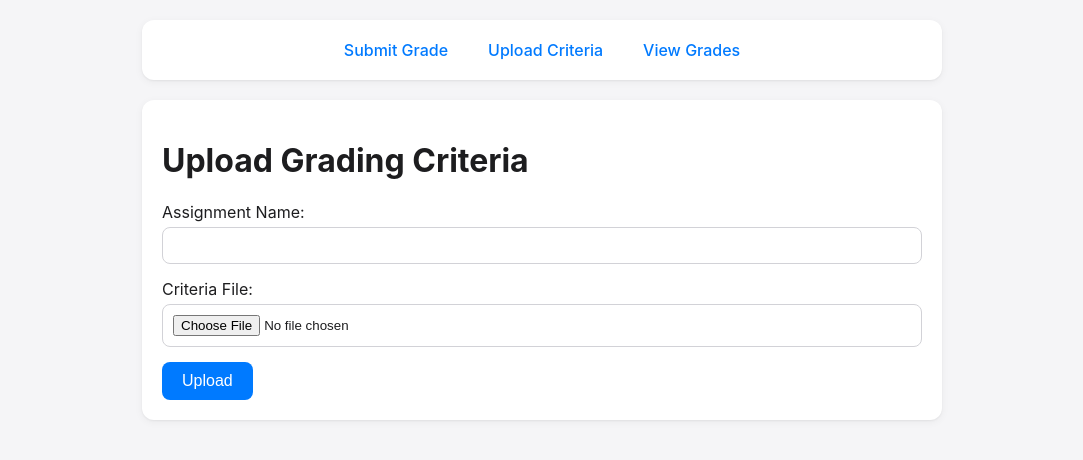
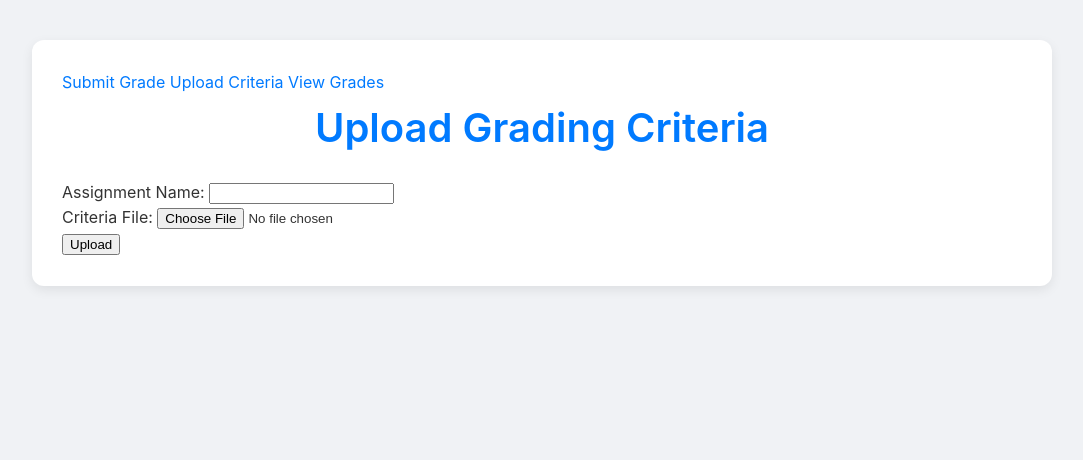
Before and after one commit to RyanCaudill04/GradingAgentFrontend, a Django app: template AgentDeployer/templates/upload_criteria.html in a window 1280 px wide. Shown: the top 460 px of the page, without its empty margins (98-1181 px from the left). Run offline with Django 5.2, Linux system fonts and the light colour scheme; the template is opened without the code that fills it, so the values that code supplies are empty.

Commit message:
feat(frontend): Implement Apple-like UI, add homepage, and fix static file serving

```diff
--- a/AgentDeployer/static/style.css
+++ b/AgentDeployer/static/style.css
@@ -1,113 +1,95 @@
-:root {
-    --apple-font: -apple-system, BlinkMacSystemFont, "Segoe UI", Roboto, Helvetica, Arial, sans-serif, "Apple Color Emoji", "Segoe UI Emoji", "Segoe UI Symbol";
-    --background-color: #f5f5f7;
-    --card-background-color: #ffffff;
-    --text-color: #1d1d1f;
-    --link-color: #007aff;
-    --border-color: #d2d2d7;
-    --border-radius: 12px;
-    --shadow: 0 1px 2px rgba(0,0,0,0.05), 0 2px 8px rgba(0,0,0,0.05);
+/* General Body Styles */
+body {
+    font-family: -apple-system, BlinkMacSystemFont, "Segoe UI", Roboto, Helvetica, Arial, sans-serif, "Apple Color Emoji", "Segoe UI Emoji", "Segoe UI Symbol";
+    margin: 0;
+    padding: 0;
+    background-color: #f0f2f5; /* Light gray background */
+    color: #333;
+    line-height: 1.6;
 }
 
-body {
-    font-family: var(--apple-font);
-    background-color: var(--background-color);
-    color: var(--text-color);
-    margin: 0;
-    padding: 20px;
+/* Container for content */
+.container {
+    max-width: 960px;
+    margin: 40px auto;
+    padding: 30px;
+    background-color: #ffffff;
+    border-radius: 12px; /* Rounded corners */
+    box-shadow: 0 4px 12px rgba(0, 0, 0, 0.08); /* Subtle shadow */
 }
 
-.container {
-    max-width: 800px;
-    margin: 0 auto;
-}
-
-.card {
-    background-color: var(--card-background-color);
-    border-radius: var(--border-radius);
-    padding: 20px;
-    box-shadow: var(--shadow);
+/* Header Styles */
+h1, h2, h3, h4, h5, h6 {
+    color: #1a1a1a;
+    font-weight: 600;
+    margin-top: 0;
     margin-bottom: 20px;
 }
 
-h1, h2, h3, h4, h5, h6 {
-    color: var(--text-color);
+h1 {
+    font-size: 2.5em;
+    text-align: center;
+    color: #007aff; /* Apple blue */
 }
 
+/* Link Styles */
 a {
-    color: var(--link-color);
+    color: #007aff;
     text-decoration: none;
+    transition: color 0.2s ease-in-out;
 }
 
 a:hover {
+    color: #0056b3;
     text-decoration: underline;
 }
 
-.nav {
+/* Button Styles (example) */
+.button {
+    display: inline-block;
+    padding: 10px 20px;
+    background-color: #007aff;
+    color: #ffffff;
+    border: none;
+    border-radius: 8px;
+    font-size: 1em;
+    cursor: pointer;
+    transition: background-color 0.2s ease-in-out, box-shadow 0.2s ease-in-out;
+    box-shadow: 0 2px 4px rgba(0, 0, 0, 0.1);
+}
+
+.button:hover {
+    background-color: #0056b3;
+    box-shadow: 0 4px 8px rgba(0, 0, 0, 0.15);
+}
+
+/* Navigation Bar (example, if needed) */
+.navbar {
+    background-color: #ffffff;
+    padding: 15px 0;
+    box-shadow: 0 2px 8px rgba(0, 0, 0, 0.05);
+    margin-bottom: 30px;
+}
+
+.navbar ul {
+    list-style: none;
+    padding: 0;
+    margin: 0;
     display: flex;
     justify-content: center;
-    background-color: var(--card-background-color);
-    padding: 10px 0;
-    margin-bottom: 20px;
-    border-radius: var(--border-radius);
-    box-shadow: var(--shadow);
 }
 
-.nav a {
-    padding: 10px 20px;
-    font-weight: 500;
+.navbar li {
+    margin: 0 15px;
 }
 
-.form-group {
-    margin-bottom: 15px;
+.navbar a {
+    color: #333;
+    font-weight: 500;
+    font-size: 1.1em;
 }
 
-.form-group label {
-    display: block;
-    margin-bottom: 5px;
+.navbar a:hover {
+    color: #007aff;
+    text-decoration: none;
 }
-
-.form-group input[type="text"], .form-group input[type="file"] {
-    width: 100%;
-    padding: 10px;
-    border: 1px solid var(--border-color);
-    border-radius: 8px;
-    box-sizing: border-box;
-}
-
-.btn {
-    background-color: var(--link-color);
-    color: white;
-    padding: 10px 20px;
-    border: none;
-    border-radius: 8px;
-    cursor: pointer;
-    font-size: 16px;
-}
-
-.btn:hover {
-    opacity: 0.9;
-}
-
-.table {
-    width: 100%;
-    border-collapse: collapse;
-}
-
-.table th, .table td {
-    border: 1px solid var(--border-color);
-    padding: 10px;
-    text-align: left;
-}
-
-.table th {
-    background-color: #f5f5f7;
-}
-
-pre {
-    background-color: #f5f5f7;
-    padding: 10px;
-    border-radius: 8px;
-    white-space: pre-wrap;
-    word-wrap: break-word;
-}
--- a/AgentDeployer/urls.py
+++ b/AgentDeployer/urls.py
@@ -1,9 +1,10 @@
 from django.urls import path
-from .views import fetch_data_from_fastapi, submit_grading_request, upload_criteria_view, view_grades
+from .views import home, fetch_data_from_fastapi, submit_grading_request, upload_criteria_view, view_grades
 
 urlpatterns = [
+    path('', home, name='home'),
     path('fetch/', fetch_data_from_fastapi, name='fetch_data'),
     path('grade/', submit_grading_request, name='submit_grading_request'),
-    path('upload-criteria/', upload_criteria_view, name='upload_criteria_view'),
+    path('upload-criteria/', upload_criteria_view, name='upload_criteria'),
     path('grades/', view_grades, name='view_grades'),
 ]
--- a/AgentDeployer/views.py
+++ b/AgentDeployer/views.py
@@ -2,6 +2,9 @@ from django.shortcuts import render
 import requests
 from django.http import JsonResponse
 import json
+
+def home(request):
+    return render(request, 'home.html')
 
 def fetch_data_from_fastapi(request):
     fastapi_url = "http://fastapi:8001/"  # Adjust URL as needed
--- a/web/settings.py
+++ b/web/settings.py
@@ -119,7 +119,10 @@ USE_TZ = True
 # https://docs.djangoproject.com/en/5.2/howto/static-files/
 
 STATIC_URL = 'static/'
-STATICFILES_DIRS = [os.path.join(BASE_DIR, 'AgentDeployer/static')]
+STATICFILES_DIRS = [
+    os.path.join(BASE_DIR, 'AgentDeployer/static'),
+]
+STATIC_ROOT = BASE_DIR / 'staticfiles'
 
 # Default primary key field type
 # https://docs.djangoproject.com/en/5.2/ref/settings/#default-auto-field
--- a/web/urls.py
+++ b/web/urls.py
@@ -16,9 +16,10 @@ Including another URLconf
 """
 from django.contrib import admin
 from django.urls import path, include
-from django.views.generic import RedirectView
+from django.conf import settings
+from django.conf.urls.static import static
 
 urlpatterns = [
-    path('', RedirectView.as_view(url='/AgentDeployer/grade/', permanent=False)),
-    path('AgentDeployer/', include('AgentDeployer.urls')),  # Include your app's URLs here
-]
+    path('admin/', admin.site.urls),
+    path('', include('AgentDeployer.urls')),
+] + static(settings.STATIC_URL, document_root=settings.STATIC_ROOT)
```
Also changed, not shown: AgentDeployer/templates/home.html (added, +16 -0 lines).
